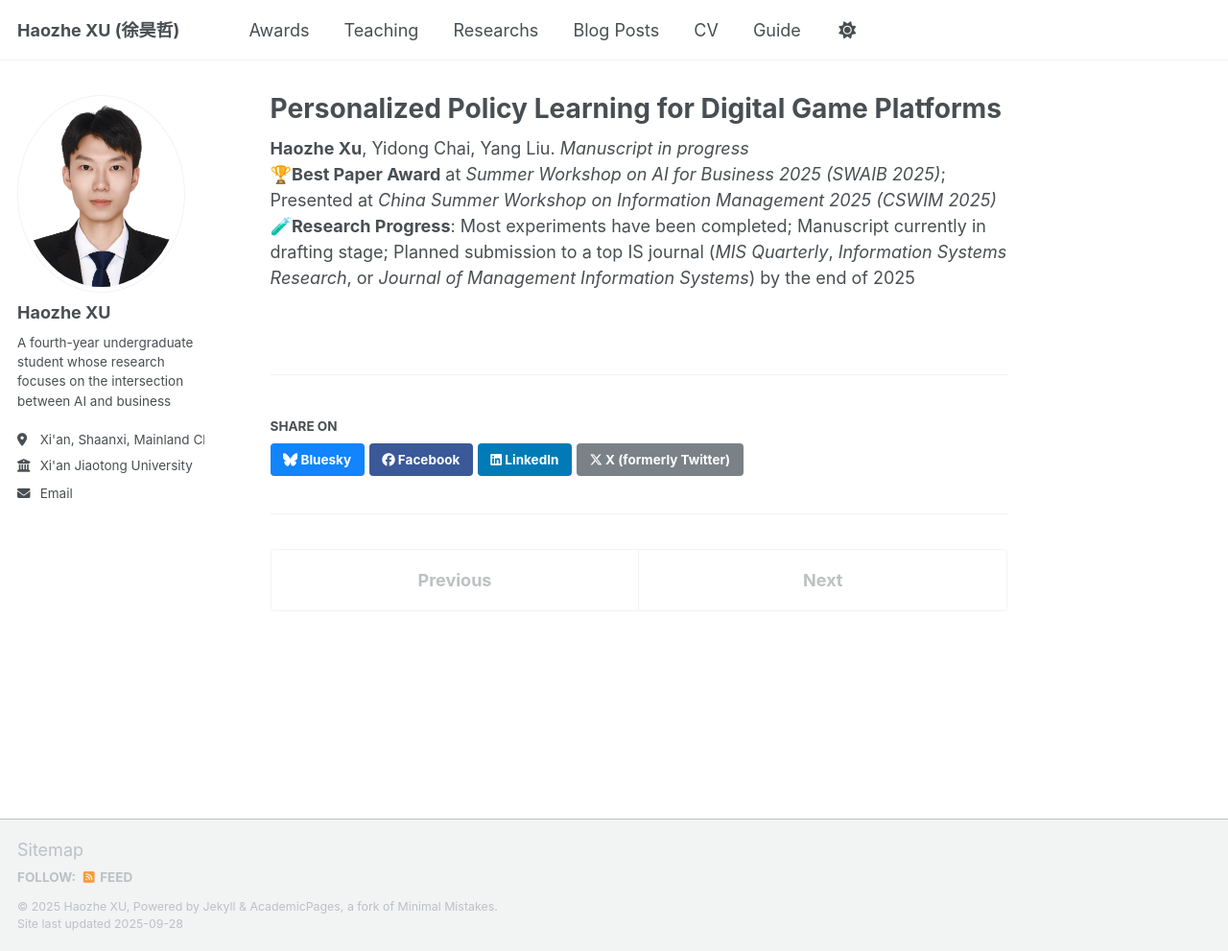
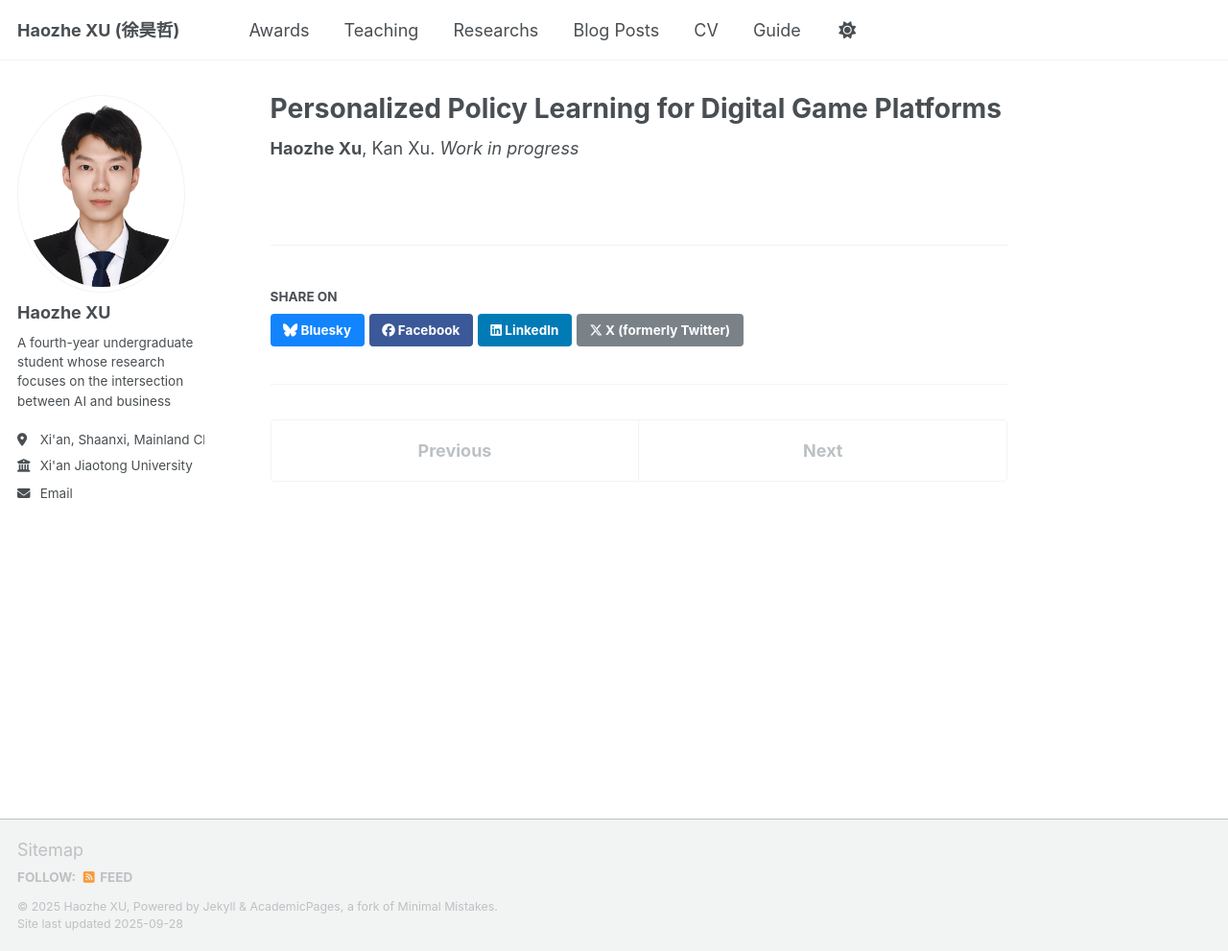
Before and after one commit to XuHaozhe0204/XuHaozhe0204.github.io, a Jekyll site: the page built from _portfolio/portfolio-1.md, in a window 1280 px wide and 991 px high. Shown: the whole window at 96% size. Built offline with Jekyll 4.4.1, drawn with Linux system fonts in a browser that asks for light colours; a script that is not in the unit is left out.

Commit message:
Update portfolio-1.md

```diff
--- a/_portfolio/portfolio-1.md
+++ b/_portfolio/portfolio-1.md
@@ -2,6 +2,4 @@
 title: "Personalized Policy Learning for Digital Game Platforms"
 collection: portfolio
 ---
-**Haozhe Xu**, Yidong Chai, Yang Liu. *Manuscript in progress*
-🏆**Best Paper Award** at *Summer Workshop on AI for Business 2025 (SWAIB 2025)*; Presented at *China Summer Workshop on Information Management 2025 (CSWIM 2025)*
-🧪**Research Progress**: Most experiments have been completed; Manuscript currently in drafting stage; Planned submission to a top IS journal (*MIS Quarterly*, *Information Systems Research*, or *Journal of Management Information Systems*) by the end of 2025
+**Haozhe Xu**, Kan Xu. *Work in progress*
```
